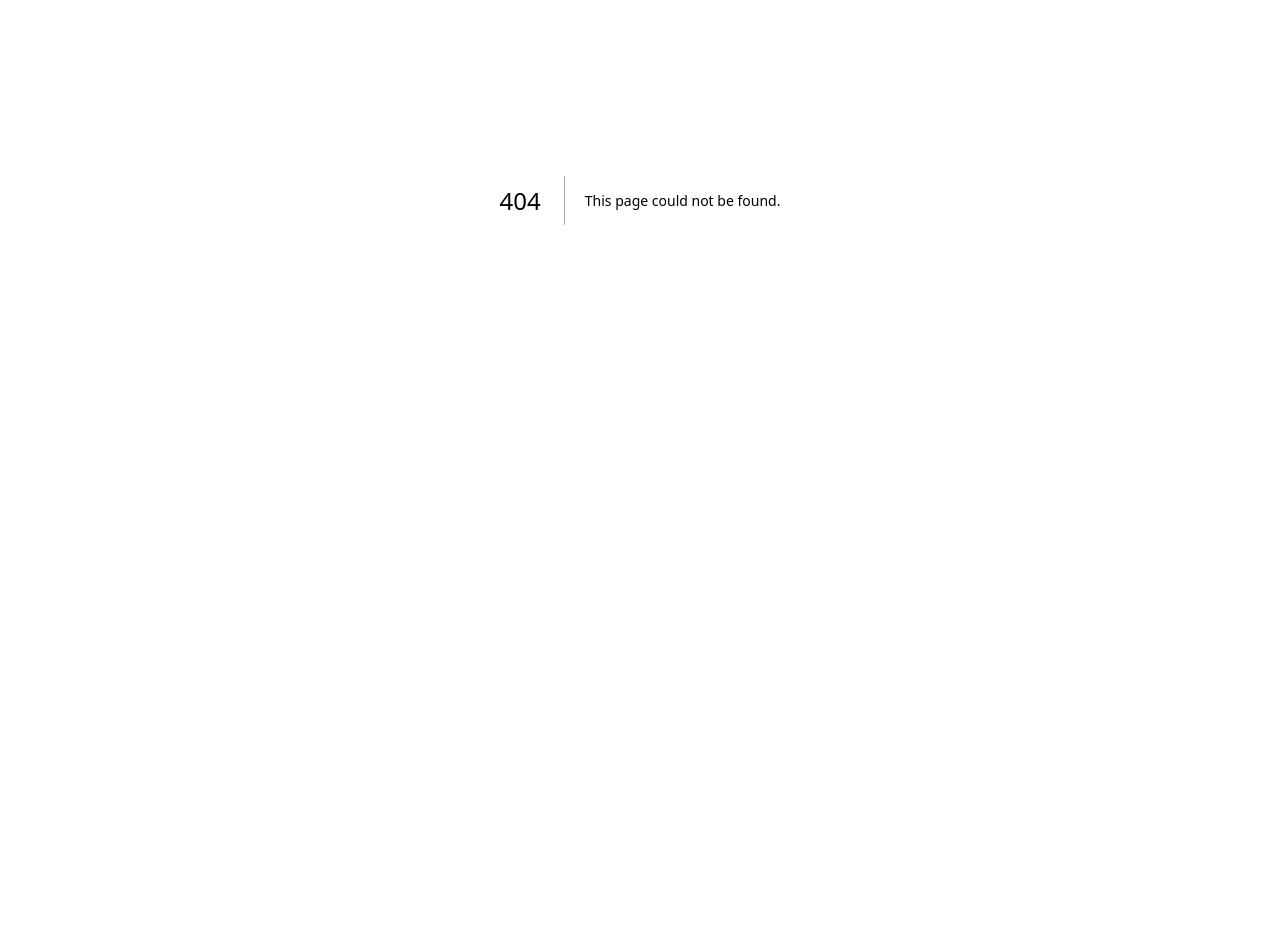
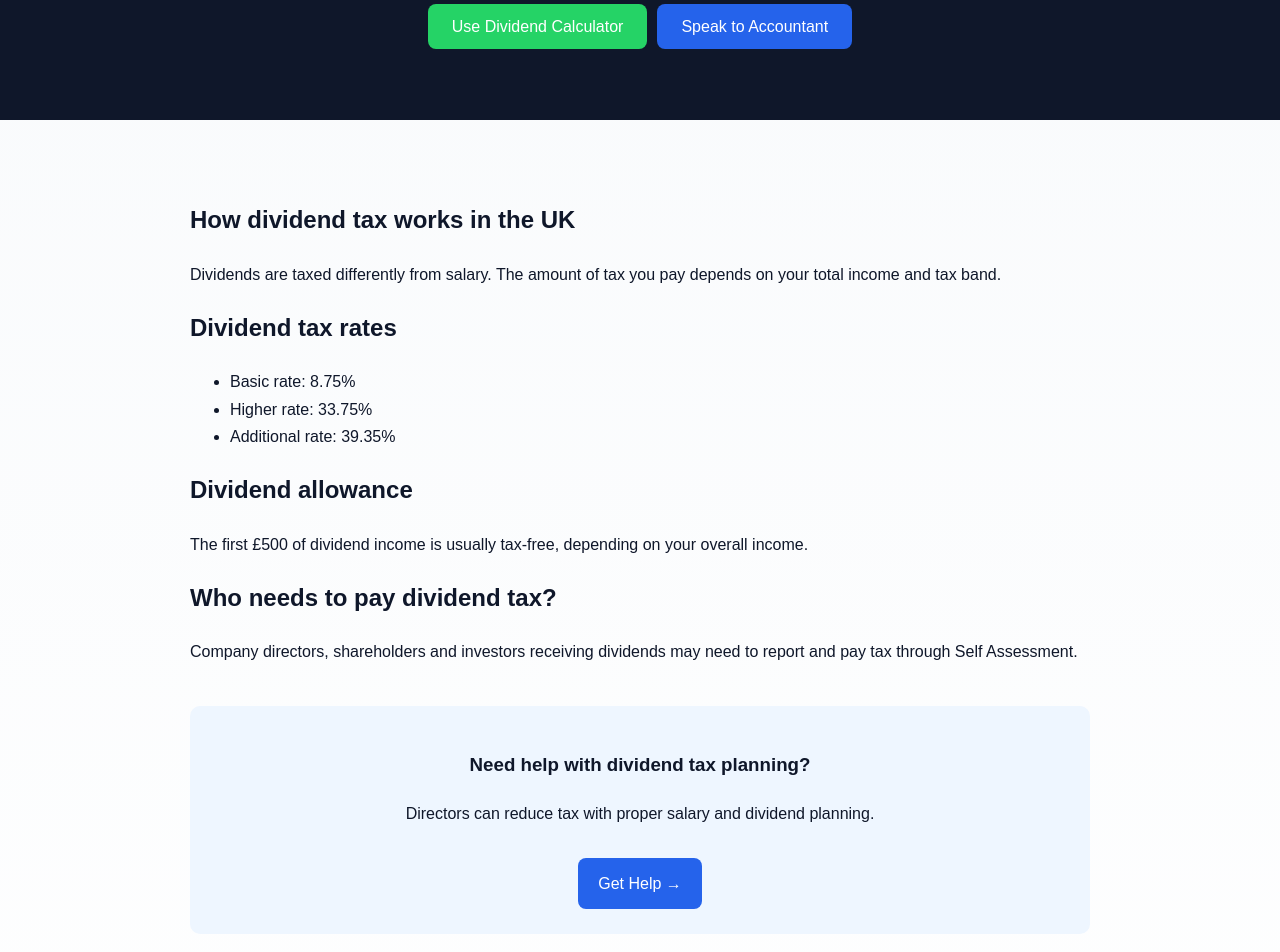
Before and after one commit to HalaDigitalLtd/uktaxcalculator-app, a Next.js app: page /dividend-tax-calculator in a window 1280 px wide. Before the commit this address had no page. Shown: the part 200-1152 px from the top of the page. Before the commit the page ends 800 px from the top, so only its background shows below. Built offline with nearby package versions, Linux system fonts and the light colour scheme.

Commit message:
Add dividend tax calculator SEO page

```diff
--- /dev/null
+++ b/app/dividend-tax-calculator/page.tsx
@@ -0,0 +1,111 @@
+export default function DividendTaxCalculatorPage() {
+  return (
+    <div style={{ fontFamily: "Arial, sans-serif", lineHeight: 1.7, color: "#0f172a" }}>
+
+      <section style={{ padding: "80px 20px", textAlign: "center", background: "#0f172a", color: "white" }}>
+        <h1>Dividend Tax Calculator UK</h1>
+
+        <p style={{ maxWidth: "700px", margin: "10px auto" }}>
+          Estimate how much tax you pay on dividends in the UK based on your income and tax band.
+        </p>
+
+        <div style={{ marginTop: "25px" }}>
+          <a
+            href="https://www.uktaxcalculator.co.uk/#calculator"
+            style={{
+              padding: "14px 24px",
+              background: "#25D366",
+              color: "white",
+              borderRadius: "8px",
+              textDecoration: "none",
+              marginRight: "10px"
+            }}
+          >
+            Use Dividend Calculator
+          </a>
+
+          <a
+            href="https://wa.me/447884063169?text=Hi%20Ikram,%20I%20need%20help%20with%20dividend%20tax."
+            style={{
+              padding: "14px 24px",
+              background: "#2563eb",
+              color: "white",
+              borderRadius: "8px",
+              textDecoration: "none"
+            }}
+          >
+            Speak to Accountant
+          </a>
+        </div>
+      </section>
+
+      <section style={{ padding: "60px 20px" }}>
+        <div style={{ maxWidth: "900px", margin: "0 auto" }}>
+
+          <h2>How dividend tax works in the UK</h2>
+          <p>
+            Dividends are taxed differently from salary. The amount of tax you pay depends on your total income and tax band.
+          </p>
+
+          <h2>Dividend tax rates</h2>
+          <ul>
+            <li>Basic rate: 8.75%</li>
+            <li>Higher rate: 33.75%</li>
+            <li>Additional rate: 39.35%</li>
+          </ul>
+
+          <h2>Dividend allowance</h2>
+          <p>
+            The first £500 of dividend income is usually tax-free, depending on your overall income.
+          </p>
+
+          <h2>Who needs to pay dividend tax?</h2>
+          <p>
+            Company directors, shareholders and investors receiving dividends may need to report and pay tax through Self Assessment.
+          </p>
+
+          <div style={{
+            marginTop: "40px",
+            padding: "25px",
+            background: "#eef6ff",
+            borderRadius: "10px",
+            textAlign: "center"
+          }}>
+            <h3>Need help with dividend tax planning?</h3>
+
+            <p style={{ marginTop: "10px" }}>
+              Directors can reduce tax with proper salary and dividend planning.
+            </p>
+
+            <a
+              href="/company-formation"
+              style={{
+                display: "inline-block",
+                marginTop: "15px",
+                padding: "12px 20px",
+                background: "#2563eb",
+                color: "white",
+                borderRadius: "8px",
+                textDecoration: "none"
+              }}
+            >
+              Get Help →
+            </a>
+          </div>
+
+          <h2>FAQs</h2>
+
+          <h3>Do I pay tax on all dividends?</h3>
+          <p>No, the dividend allowance applies first.</p>
+
+          <h3>Do dividends affect my tax band?</h3>
+          <p>Yes, dividends are added to your total income.</p>
+
+          <h3>Do I need to file Self Assessment?</h3>
+          <p>Yes, if dividends exceed the allowance or HMRC requires it.</p>
+
+        </div>
+      </section>
+    </div>
+  );
+}
```
